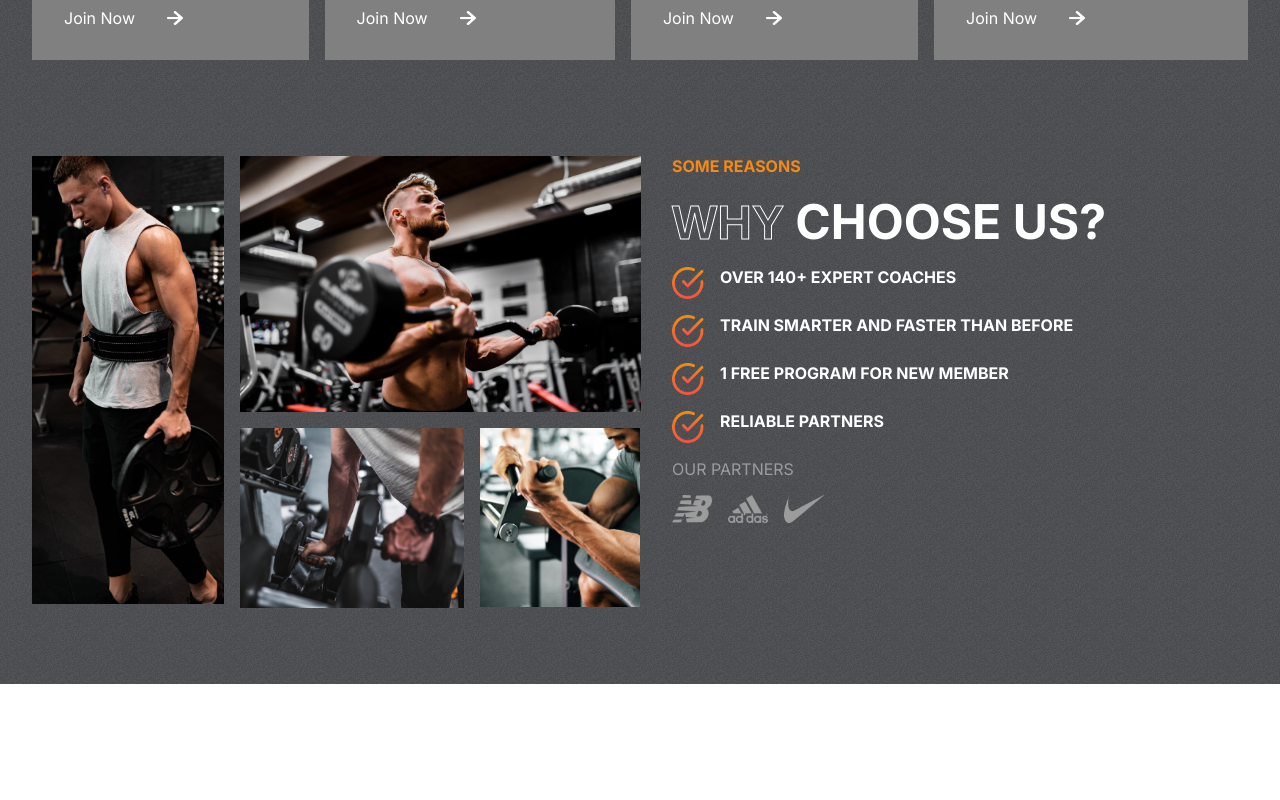
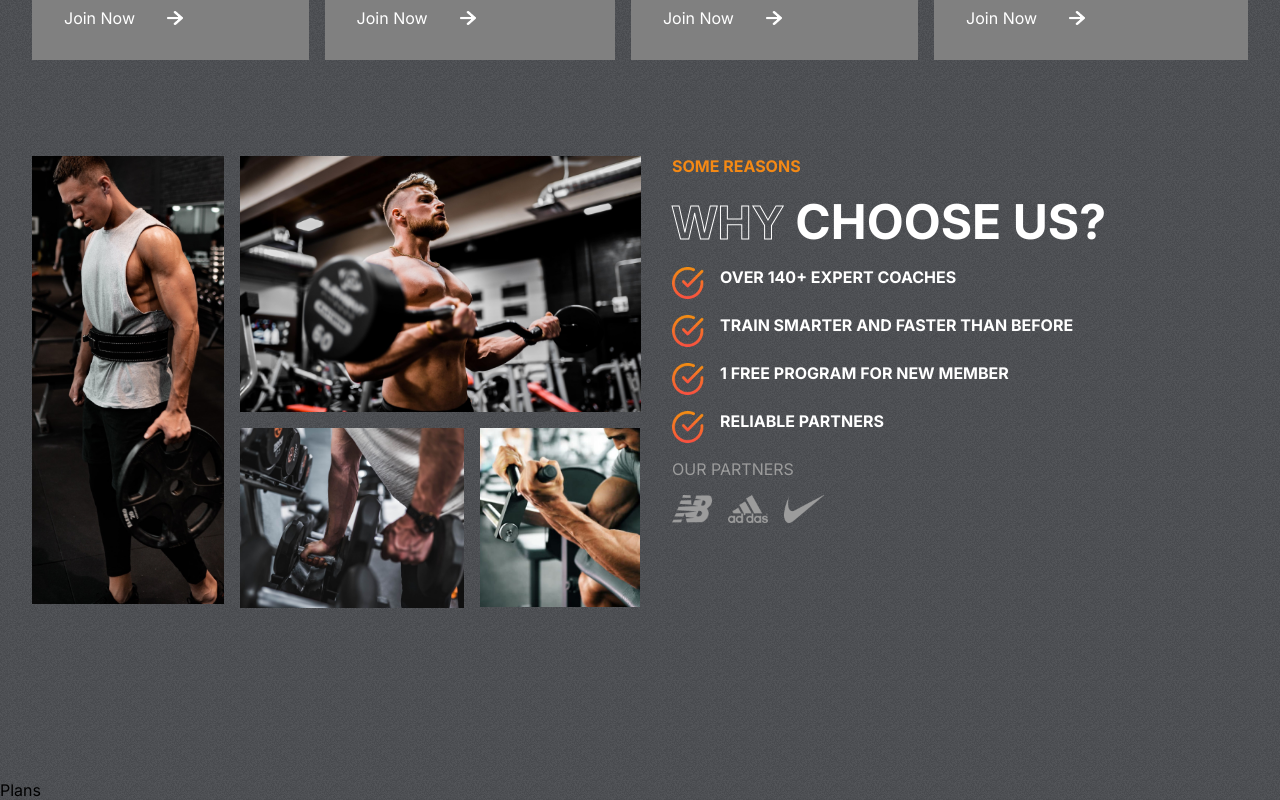
Before and after one commit to ZainRk/FitClub-Starter, a React (Create React App) app: page / in a window 1280 px wide. Shown: the part 1111-1911 px from the top of the page. Before the commit the page ends 1795 px from the top, so only its background shows below. Built offline with nearby package versions, Linux system fonts and the light colour scheme.

Commit message:
Created Plans Component

```diff
--- a/src/App.js
+++ b/src/App.js
@@ -1,5 +1,6 @@
 import "./App.css";
 import Hero from "./components/Hero/Hero";
+import Plans from "./components/Plans/Plans";
 import Programs from "./components/Programs/Programs";
 import Reasons from "./components/Reasons/Reasons";
 function App() {
@@ -7,7 +8,8 @@
     <div className="App">
       <Hero />
       <Programs />
-      <Reasons/>
+      <Reasons />
+      <Plans />
     </div>
   );
 }
--- /dev/null
+++ b/src/components/Plans/Plans.jsx
@@ -0,0 +1,7 @@
+import React from "react";
+import "./Plans.css";
+const Plans = () => {
+  return <div>Plans</div>;
+};
+
+export default Plans;
```
Also changed, not shown: src/components/Plans/Plans.css (added).
